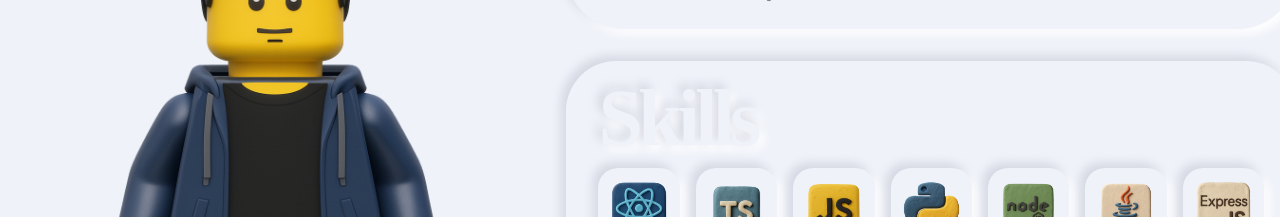
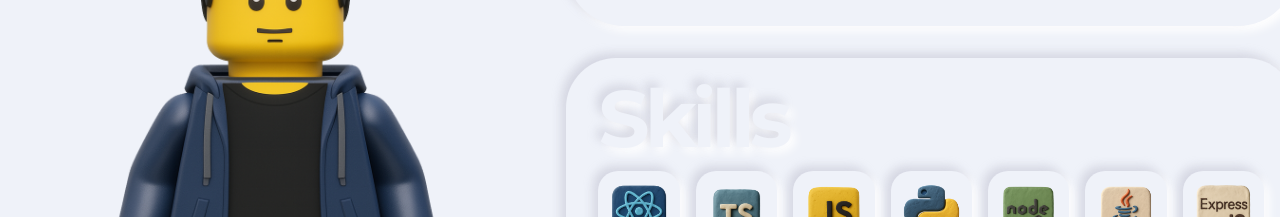
Before and after one commit to jiehoonn/jl-portfoliov2, a Next.js app: page / in a window 1280 px wide. Shown: the part 306-523 px from the top of the page. Built offline with nearby package versions, Linux system fonts and the light colour scheme.

Commit message:
fix: changed default font to Montseratt

```diff
--- a/src/app/globals.css
+++ b/src/app/globals.css
@@ -1,5 +1,3 @@
-@import url('https://fonts.googleapis.com/css2?family=Montserrat:ital,wght@0,100..900;1,100..900&family=Sen:wght@400..800&display=swap');
-/* TODO: FIND BETTER FONT */
 @import "tailwindcss";
 
 :root {
@@ -11,8 +9,7 @@
 @theme {
   --color-background: var(--background);
   --color-foreground: var(--foreground);
-  --font-sans: var(--font-geist-sans);
-  --font-mono: var(--font-geist-mono);
+  --font-sans: var(--font-montserrat);
 }
 
 @media (prefers-color-scheme: dark) {
@@ -22,13 +19,9 @@
   }
 }
 
-/* Montserrat: Modern Sans-Serif Font */
-/* Sen: Clean Readable Font */
-
 body {
   background: var(--background);
   color: var(--foreground);
-  font-family: "Montserrat", "Sen", Arial, Helvetica, sans-serif;
 }
 
 /* Neumorphism effect for StudentInfo component */
--- a/src/app/layout.tsx
+++ b/src/app/layout.tsx
@@ -1,16 +1,12 @@
 import type { Metadata } from "next";
-import { Geist, Geist_Mono } from "next/font/google";
+import { Montserrat } from "next/font/google";
 import "./globals.css";
 import Navbar from "@/components/layout/Navbar";
 
-const geistSans = Geist({
-  variable: "--font-geist-sans",
+const montserrat = Montserrat({
+  variable: "--font-montserrat",
   subsets: ["latin"],
-});
-
-const geistMono = Geist_Mono({
-  variable: "--font-geist-mono",
-  subsets: ["latin"],
+  weight: ["100", "200", "300", "400", "500", "600", "700", "800", "900"],
 });
 
 export const metadata: Metadata = {
@@ -26,7 +22,8 @@ export default function RootLayout({
   return (
     <html lang="en">
       <body
-        className={`${geistSans.variable} ${geistMono.variable} antialiased`}
+        className={`${montserrat.variable} antialiased`}
+        style={{ fontFamily: 'var(--font-montserrat), Montserrat, sans-serif' }}
       >
         {/* App wrapper */}
         <div className="flex flex-col min-h-screen">
--- a/src/components/layout/SkillsInfo.tsx
+++ b/src/components/layout/SkillsInfo.tsx
@@ -44,7 +44,7 @@ export default function SkillsInfo() {
           style={{
             color: '#EFF2F9',
             textShadow: '-5px -5px 10px rgba(174, 174, 192, 0.40), 5px 5px 10px #FFF',
-            fontFamily: 'Avenir Next',
+            fontFamily: 'var(--font-montserrat), Montserrat, sans-serif',
             fontSize: '80px',
             fontStyle: 'normal',
             fontWeight: 700,
```
